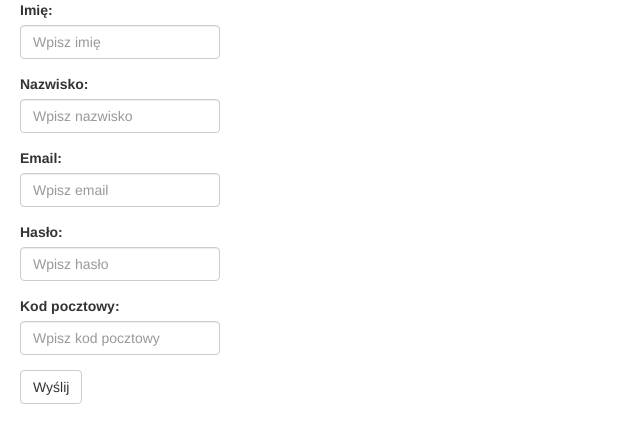
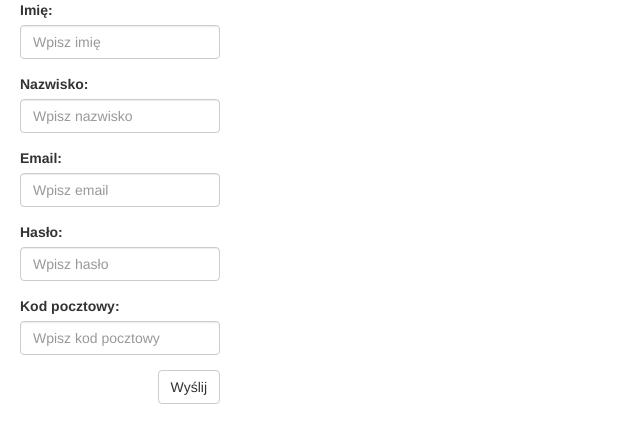
Before and after one commit to sdomurat/JQuery-plugin, a plain HTML site: page index.html in a window 1280 px wide. Shown: the whole page, without its empty margins (0-640 px from the left). Drawn offline with Linux system fonts and the light colour scheme.

Commit message:
pare poprawek wygladu

```diff
--- a/css/styl.css
+++ b/css/styl.css
@@ -2,3 +2,6 @@
   width: 200px;
   margin-left: 20px;
 }
+.submit{
+  float: right;
+}
--- a/index.html
+++ b/index.html
@@ -44,7 +44,7 @@
         <label for="exampleInputEmail1">Kod pocztowy:</label>
         <input type="text" class="form-control" id="kod" placeholder="Wpisz kod pocztowy">
       </div>
-      <button type="submit" class="btn btn-default">Wyślij</button>
+      <button type="submit" class="btn btn-default submit">Wyślij</button>
     </form>
 
 
```
